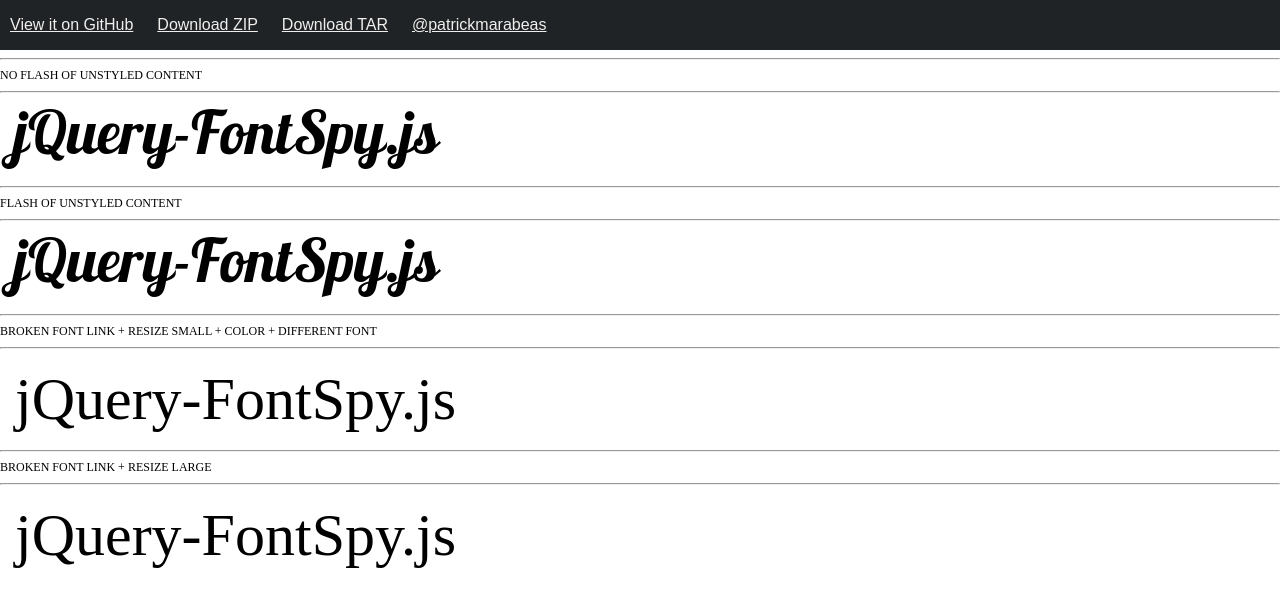
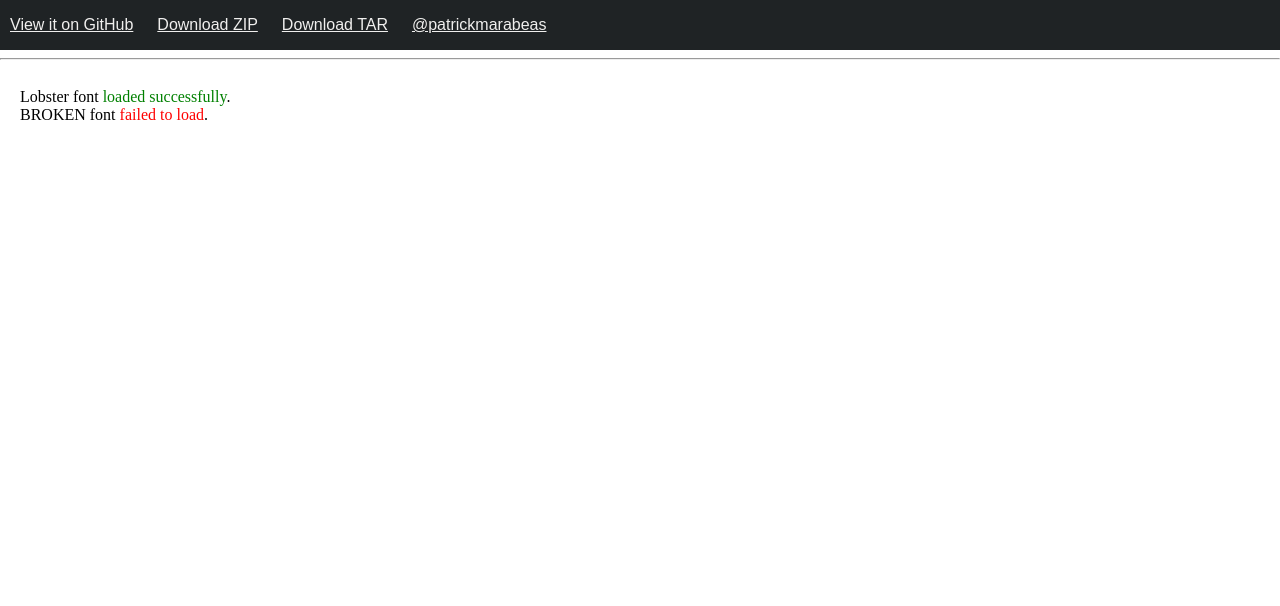
Before and after one commit to patrickmarabeas/jQuery-FontSpy.js, a plain HTML site: page index.htm in a window 1280 px wide. Drawn offline with nearby package versions, Linux system fonts and the light colour scheme; a web font is replaced by a local one.

Commit message:
Update jQuery-FontSpy

```diff
--- a/index.htm
+++ b/index.htm
@@ -22,48 +22,32 @@
 
 
 	<hr/>
-	<h1>NO FLASH OF UNSTYLED CONTENT</h1>
-	<hr/>
-	<p>
-		<span class="bannerTextChecked">jQuery-FontSpy.js</span>
-	</p>
-	<hr/>
-	<h1>FLASH OF UNSTYLED CONTENT</h1>
-	<hr/>
-	<p>
-		<span class="bannerText">jQuery-FontSpy.js</span>
-	</p>
-	<hr/>
-	<h1>BROKEN FONT LINK + RESIZE SMALL + COLOR + DIFFERENT FONT</h1>
-	<hr/>
-	<p>
-		<span class="bannerTextBrokenOne">jQuery-FontSpy.js</span>
-	</p>
-	<hr/>
-	<h1>BROKEN FONT LINK + RESIZE LARGE</h1>
-	<hr/>
-	<p>
-		<span class="bannerTextBrokenTwo">jQuery-FontSpy.js</span>
-	</p>
+	<main id="main">
+		<div>Lobster font <span id="lobster-result"></span>.</div>
+		<div>BROKEN font <span id="broken-result"></span>.</div>
+	</main>
 
 
 	<script>
 
 		$(document).ready(function() {
 
-			$('.bannerTextChecked').fontSpy({
-				onLoad: 'hideMe',
-				onFail: 'fontFail'
+			fontSpy('Lobster', {
+			  success: function() {
+			    $('#lobster-result').html("loaded successfully");
+			  },
+			  failure: function() {
+			   $('#lobster-result').html("failed to load");
+			  }
 			});
 
-			$('.bannerTextBrokenOne').fontSpy({
-				onLoad: 'hideMe',
-				onFail: 'fontFail makeSmall'
-			});
-
-			$('.bannerTextBrokenTwo').fontSpy({
-				onLoad: 'hideMe',
-				onFail: 'fontFail makeBig'
+			fontSpy('BROKEN', {
+			  success: function() {
+			    $('#broken-result').html("loaded successfully");
+			  },
+			  failure: function() {
+			   $('#broken-result').html("failed to load");
+			  }
 			});
 
 		});
--- a/jQuery-FontSpy.js
+++ b/jQuery-FontSpy.js
@@ -1,42 +1,80 @@
-/* jQuery-FontSpy.js v2.0.0
+/* jQuery-FontSpy.js v3.0.0
  * https://github.com/patrickmarabeas/jQuery-FontSpy.js
  *
  * Copyright 2013, Patrick Marabeas http://pulse-dev.com
  * Released under the MIT license
  * http://opensource.org/licenses/mit-license.php
  *
- * Date: 10/12/2013
+ * Date: 02/11/2015
  */
 
-(function($) {
+(function( w, $ ) {
 
-    function FontSpy ( element, conf ) {
-        var $element = $(element),
-            fontFamily = $element.css("font-family").replace(/"/g, '').replace(/'/g, '');
+  fontSpy = function  ( fontName, conf ) {
+    var $html = $('html'),
+        $body = $('body'),
+        fontFamilyName = fontName;
+
+        // Throw error if fontName is not a string or not is left as an empty string
+        if (typeof fontFamilyName !== 'string' || fontFamilyName === '') {
+          throw 'A valid fontName is required. fontName must be a string and must not be an empty string.';
+        }
+
     var defaults = {
-            font: (fontFamily.search(',') > -1) ? fontFamily.match(/^(\w+),/)[1] : fontFamily,
-            onLoad: '',
-            onFail: '',
-            testFont: 'Comic Sans MS',
+        font: fontFamilyName,
+        fontClass: fontFamilyName.toLowerCase().replace( /\s/g, '' ),
+        success: function() {},
+        failure: function() {},
+        testFont: 'Courier New',
         testString: 'QW@HhsXJ',
+        glyphs: '',
         delay: 50,
-            timeOut: 2500,
+        timeOut: 1000,
         callback: $.noop
     };
+
     var config = $.extend( defaults, conf );
-        var $tester = $('<span>' + config.testString + '</span>')
+
+    var $tester = $('<span>' + config.testString+config.glyphs + '</span>')
         .css('position', 'absolute')
         .css('top', '-9999px')
         .css('left', '-9999px')
         .css('visibility', 'hidden')
         .css('fontFamily', config.testFont)
         .css('fontSize', '250px');
-        $('body').append($tester);
+
+    $body.append($tester);
+
     var fallbackFontWidth = $tester.outerWidth();
+
     $tester.css('fontFamily', config.font + ',' + config.testFont);
 
-        function checkFont() {
+    var failure = function () {
+      $html.addClass("no-"+config.fontClass);
+      if( config && config.failure ) {
+        config.failure();
+      }
+      config.callback(new Error('FontSpy timeout'));
+      $tester.remove();
+    };
+
+    var success = function () {
+      config.callback();
+      $html.addClass(config.fontClass);
+      if( config && config.success ) {
+        config.success();
+      }
+      $tester.remove();
+    };
+
+    var retry = function () {
+      setTimeout(checkFont, config.delay);
+      config.timeOut = config.timeOut - config.delay;
+    };
+
+    var checkFont = function () {
       var loadedFontWidth = $tester.outerWidth();
+
       if (fallbackFontWidth !== loadedFontWidth){
         success();
       } else if(config.timeOut < 0) {
@@ -45,32 +83,7 @@
         retry();
       }
     }
-        function failure () {
-            $element.removeClass(config.onLoad);
-            $element.addClass(config.onFail);
-            config.callback(new Error('FontSpy timeout'));
-            $tester.remove();
-        }
-        function success () {
-            config.callback();
-            $element.removeClass(config.onLoad);
-            $tester.remove();
-        }
-        function retry () {
-            $element.addClass(config.onLoad);
-            setTimeout(checkFont, config.delay);
-            config.timeOut = config.timeOut - config.delay;
-        }
+
     checkFont();
     }
-
-    $.fn.fontSpy = function(config) {
-        return this.each(function() {
-            if (undefined == $(this).data('fontSpy')) {
-                var plugin = new FontSpy(this, config);
-                $(this).data('fontSpy', plugin);
-            }
-        });
-    };
-
-})(jQuery);
+  })( this, jQuery );
--- a/styles/main.css
+++ b/styles/main.css
@@ -38,6 +38,10 @@
 	color: #f0efee;
 }
 
+#main {
+	padding: 20px;
+}
+
 h1 {
 	font-size: 12px;
 	font-weight: normal;
@@ -48,45 +52,18 @@
 }
 
 
-
-.bannerText {
-	font-family: "Lobster";
-	font-size: 60px;
+.lobster #lobster-result {
+	color: green;
 }
 
-.bannerTextChecked {
-	font-family: "Lobster";
-	font-size: 60px;
+.no-lobster #lobster-result {
+	color: red;
 }
 
-.bannerTextBrokenOne {
-	font-family: "BROKEN";
-	font-size: 60px;
+.broken #broken-result {
+	color: green;
 }
 
-
-.bannerTextBrokenTwo {
-	font-family: "BROKEN";
-	font-size: 60px;
+.no-broken #broken-result {
+	color: red;
 }
-
-
-
-
-.hideMe {
-	visibility: hidden !important;
-}
-
-.fontFail {
-	visibility: visible !important;
-}
-
-.makeSmall {
-	font-size: 20px !important;
-	color: green !important;
-	font-family: verdana !important;
-}
-
-.makeBig {
-	font-size: 80px !important;
-}
```
Also changed, not shown: README.md. Lines whose indentation alone changed are shown as unchanged.
